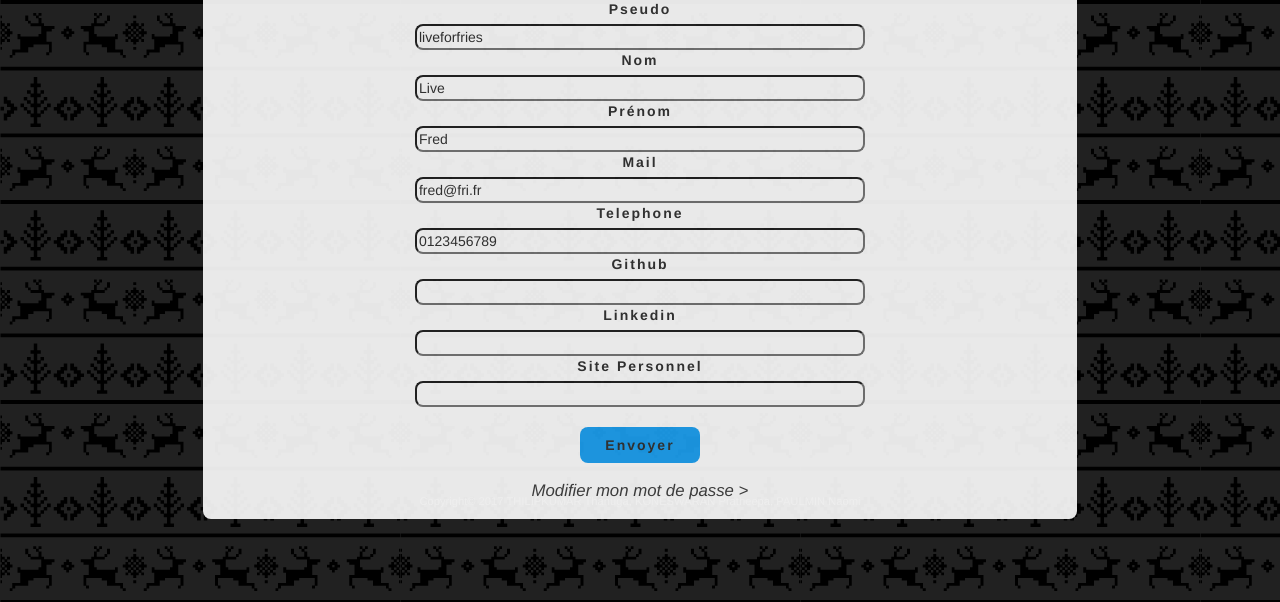
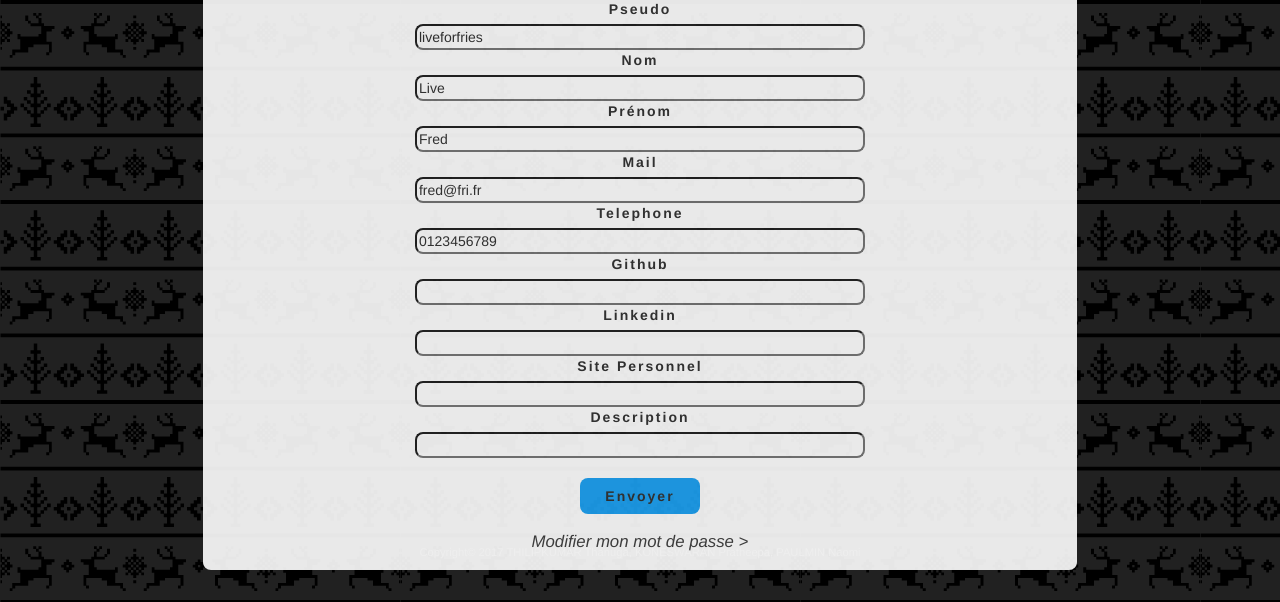
Before and after one commit to koneswaranp/Ydays2017, a PHP site: page /modification.php in a window 1280 px wide. Shown: the part 198-800 px from the top of the page. Run offline with PHP 8.4, Linux system fonts and the light colour scheme; a user stored in the database is signed in; data comes from the database, SQL or seed files in the repository.

Commit message:
Ajout de la description

```diff
--- a/modification.php
+++ b/modification.php
@@ -28,7 +28,6 @@ $user = $req->fetch();
             <label for="username">Pseudo</label><br>
             <input type="text" name="username" id="username" value="<?php echo $user['username'] ?>"/><br>
 
-
             <label for="last_name">Nom</label><br>
             <input type="text" name="last_name" id="last_name" value="<?php echo $user['last_name'] ?>"/><br>
 
@@ -50,6 +49,8 @@ $user = $req->fetch();
             <label for="perso">Site Personnel</label><br>
             <input type="text" name="perso" id="perso" value="<?php echo $user['perso'] ?>"/><br>
 
+            <label for="description">Description</label><br>
+            <input type="text" name="description" id="description" value="<?php echo $user['description'] ?>"/><br>
 
             <!--<div>
                 <button type="button" id="btnmodif" onclick="enable()">Modifier mon profil </button>
```
